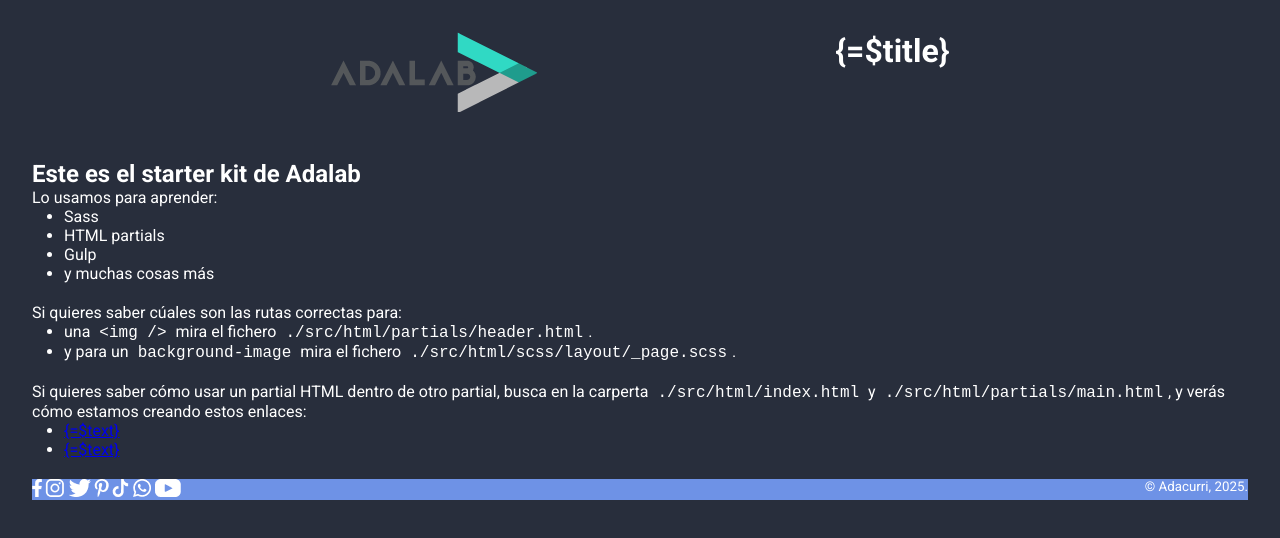
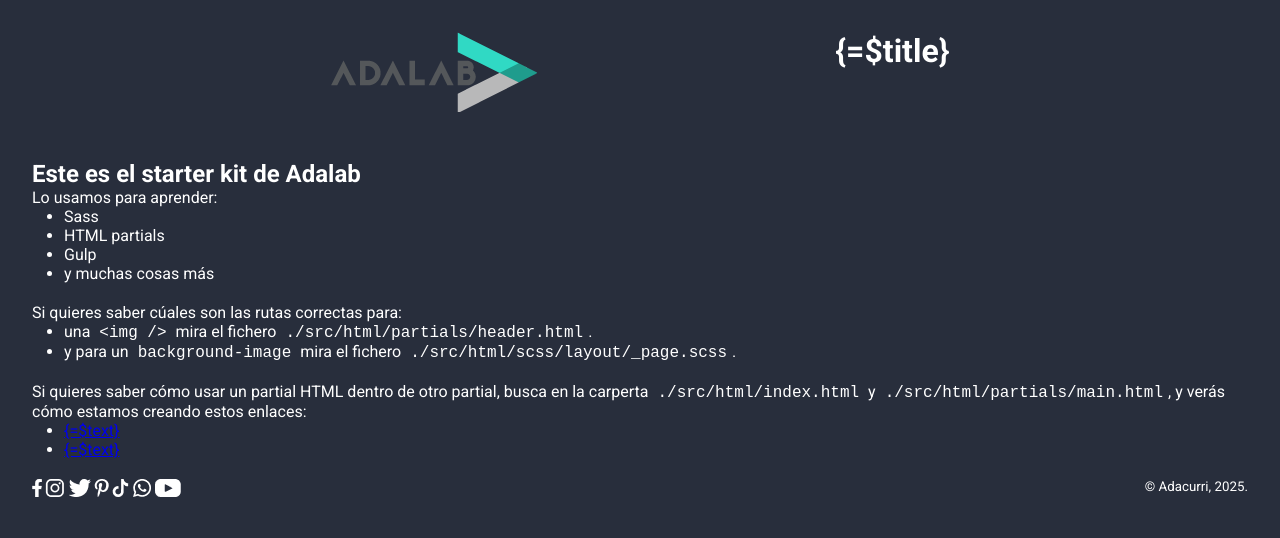
Before and after one commit to camila0424/create-your-cv-card-, a website built with Vite: page src/index.html in a window 1280 px wide. Built offline with nearby package versions, Linux system fonts and the light colour scheme; files whose address does not match are found by name; a web font is replaced by a local one.

Commit message:
Update footer

```diff
--- a/src/scss/layout/_footer.scss
+++ b/src/scss/layout/_footer.scss
@@ -3,8 +3,6 @@
 .page__footer {
   display: flex;
   justify-content: space-between;
-  background-color: vars.$colorB1;
-  width: 100%;
-  margin: 0;
-  padding: 0;
+  // background-color: vars.$colorB1;
+  padding: 5 rem;
 }
```
